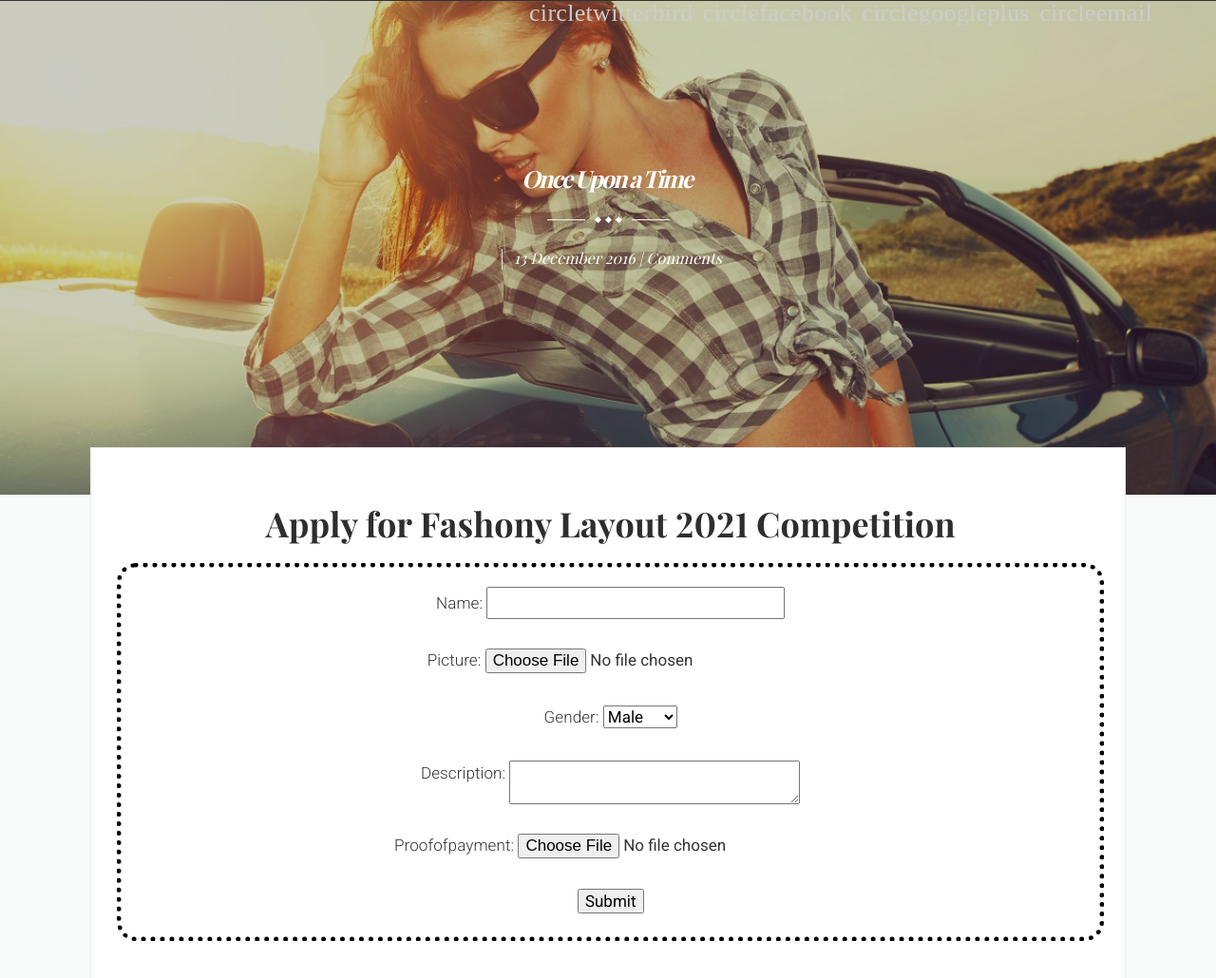
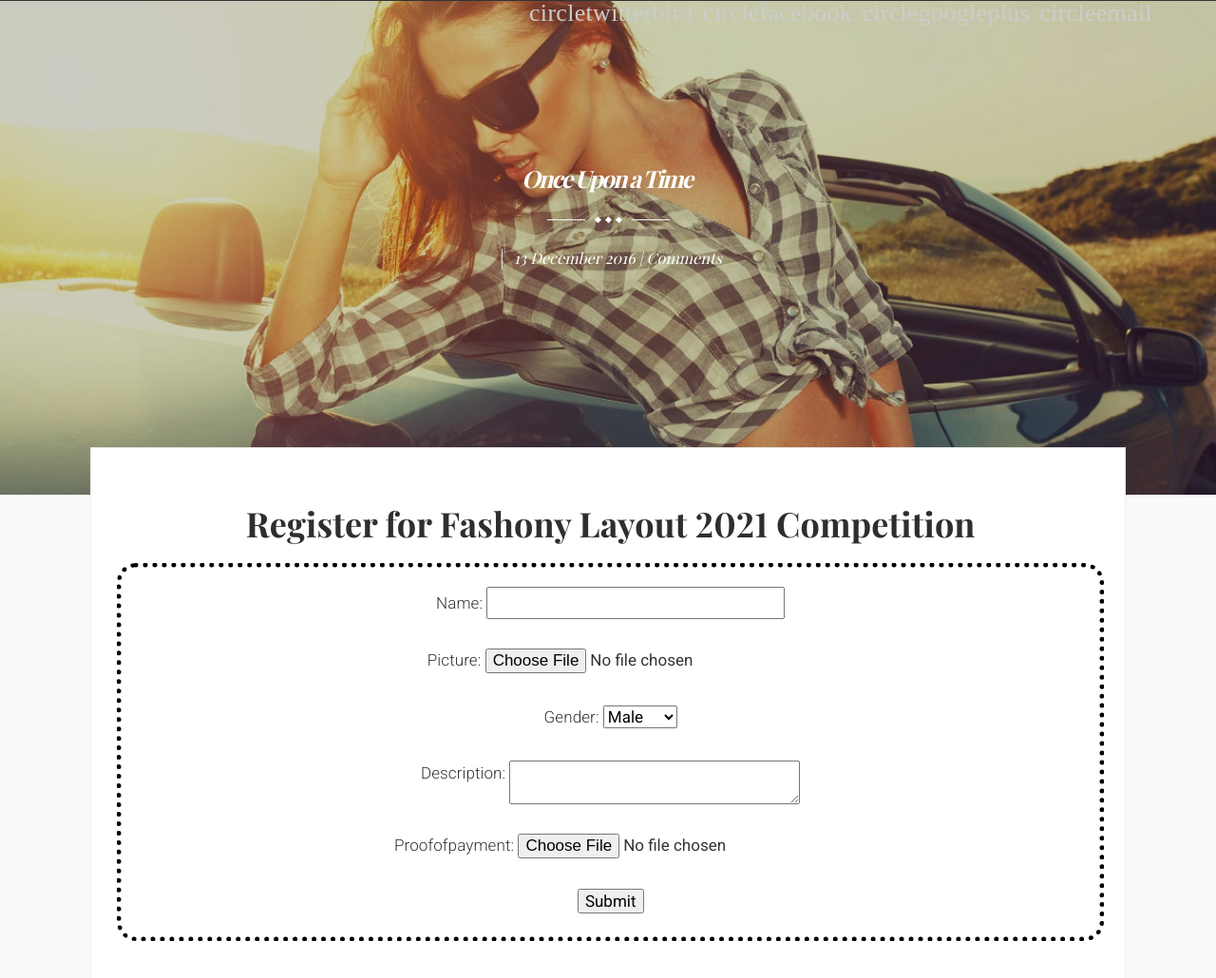
Before and after one commit to victuk/fashony-layout, a Django app: page /contestants/ in a window 1280 px wide. Shown: the part 63-1093 px from the top of the page at 95% size. Run offline with Django 3.2, Linux system fonts and the light colour scheme; some libraries are stand-ins or nearby versions; some web fonts are replaced.

```diff
--- a/missandmr/templates/thabisaView/contestants.html
+++ b/missandmr/templates/thabisaView/contestants.html
@@ -25,7 +25,7 @@
 	<main class="content" role="main">
 		<div class="grid" >
 			<div class="grid-item" style="text-align: center; width: 100%; align-items: center;">
-				<h2 style="margin: 20px;">Apply for Fashony Layout <script>document.write(new Date().getFullYear())</script> Competition</h2>
+				<h2 style="margin: 20px;">Register for Fashony Layout <script>document.write(new Date().getFullYear())</script> Competition</h2>
 				<form method="POST" style="text-align: center; border-radius: 20px; padding: 20px; border: 5px dotted black" enctype="multipart/form-data">
 					{% csrf_token %}
 					{{ form.as_p }}
```
